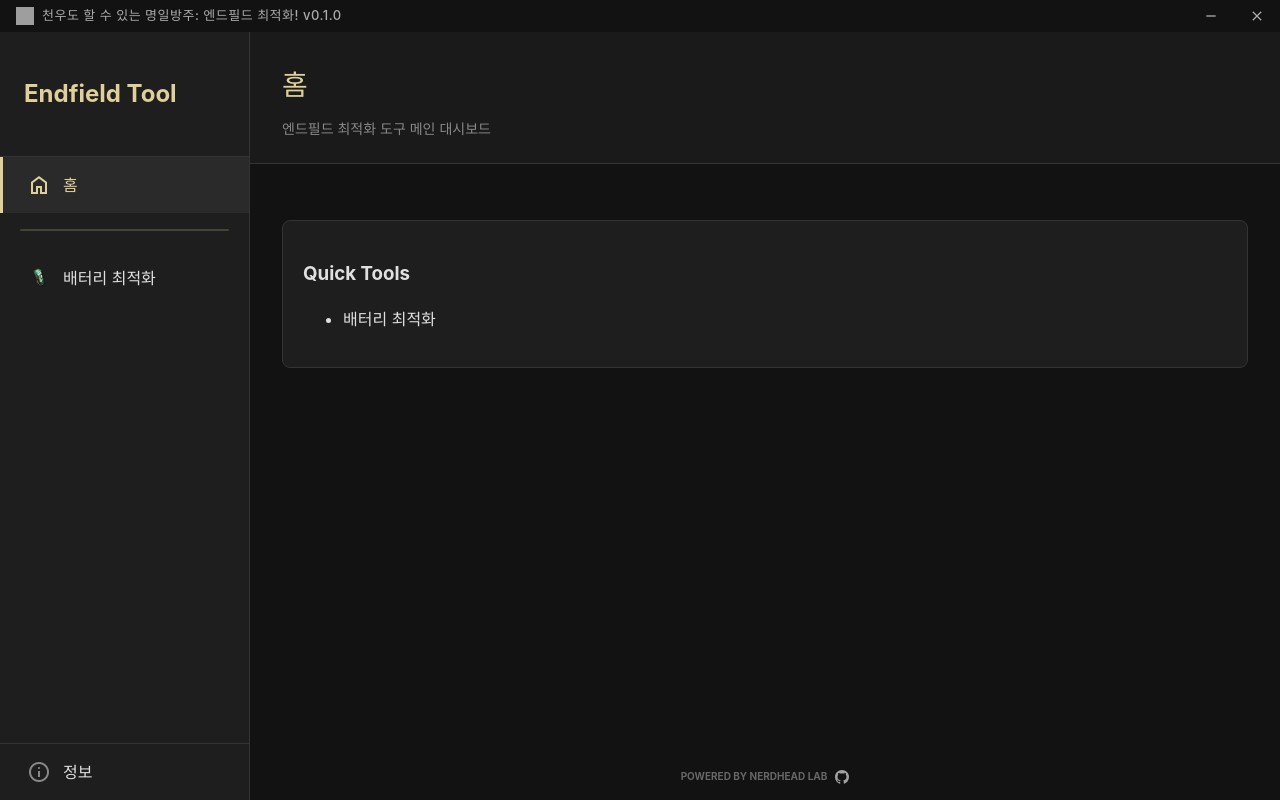
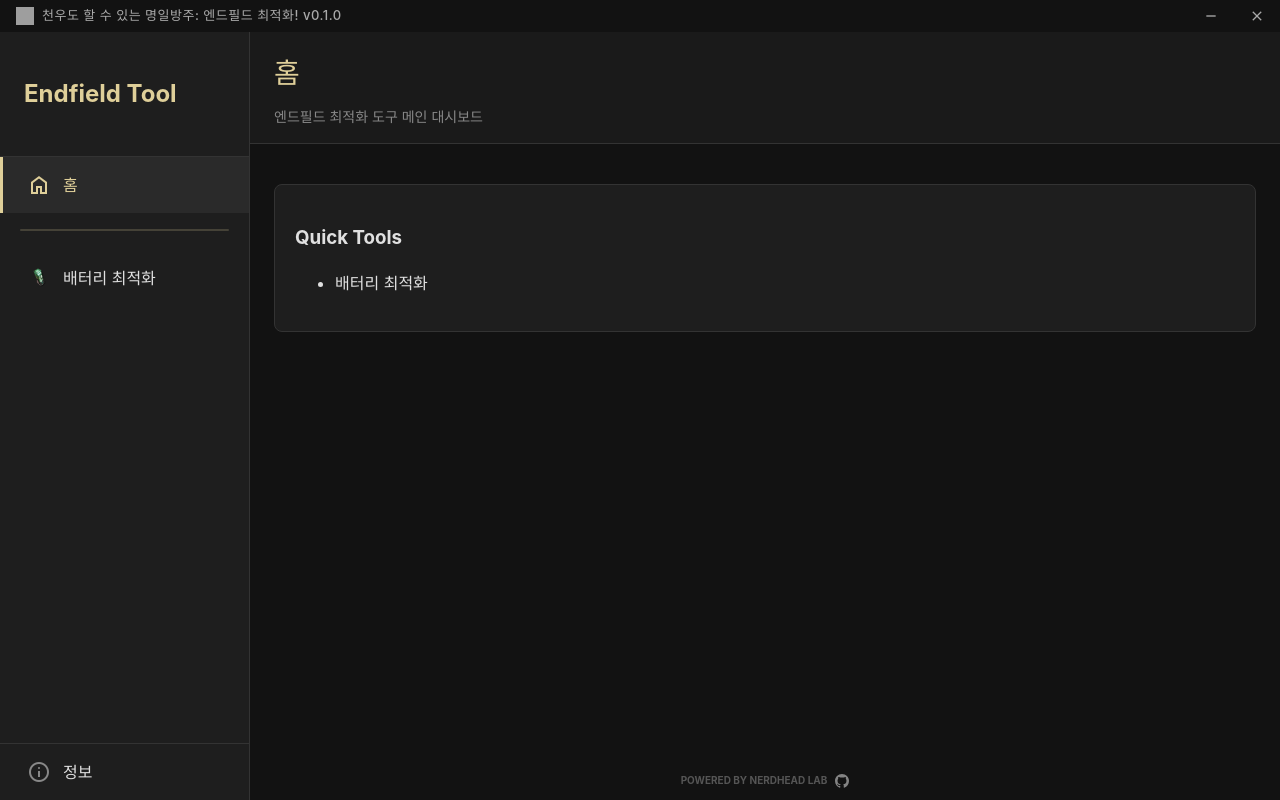
Before and after one commit to NERDHEAD-lab/Endfield-Optimization-for-Chen, a React (Vite) app: page / in a window 1280 px wide. Built offline with nearby package versions, Linux system fonts and the light colour scheme; grey boxes are pictures that could not be loaded.

Commit message:
feat: UI 스타일 수정

```diff
--- a/src/renderer/App.css
+++ b/src/renderer/App.css
@@ -173,7 +173,7 @@ textarea {
 .content-body {
   flex: 1;
   overflow-y: auto; /* Scroll only here */
-  padding: 2rem;
+  padding: 1.5rem;
 }
 
 .p-8 {
@@ -254,10 +254,10 @@ select.input-field {
 
 /* Content Header */
 .content-header {
-  padding: 32px 32px 24px 32px;
+  padding: 20px 24px 16px 24px;
   background-color: #1a1a1a;
   border-bottom: 1px solid #333;
-  margin-bottom: 24px;
+  margin-bottom: 16px;
 }
 
 .content-header h1 {
@@ -278,11 +278,11 @@ select.input-field {
 
 /* Branding Footer */
 .branding-footer {
-  padding: 16px;
+  padding: 12px;
   display: flex;
   justify-content: center;
   margin-top: auto;
-  padding-top: 32px;
+  opacity: 0.8;
 }
 
 .branding-link {
```
